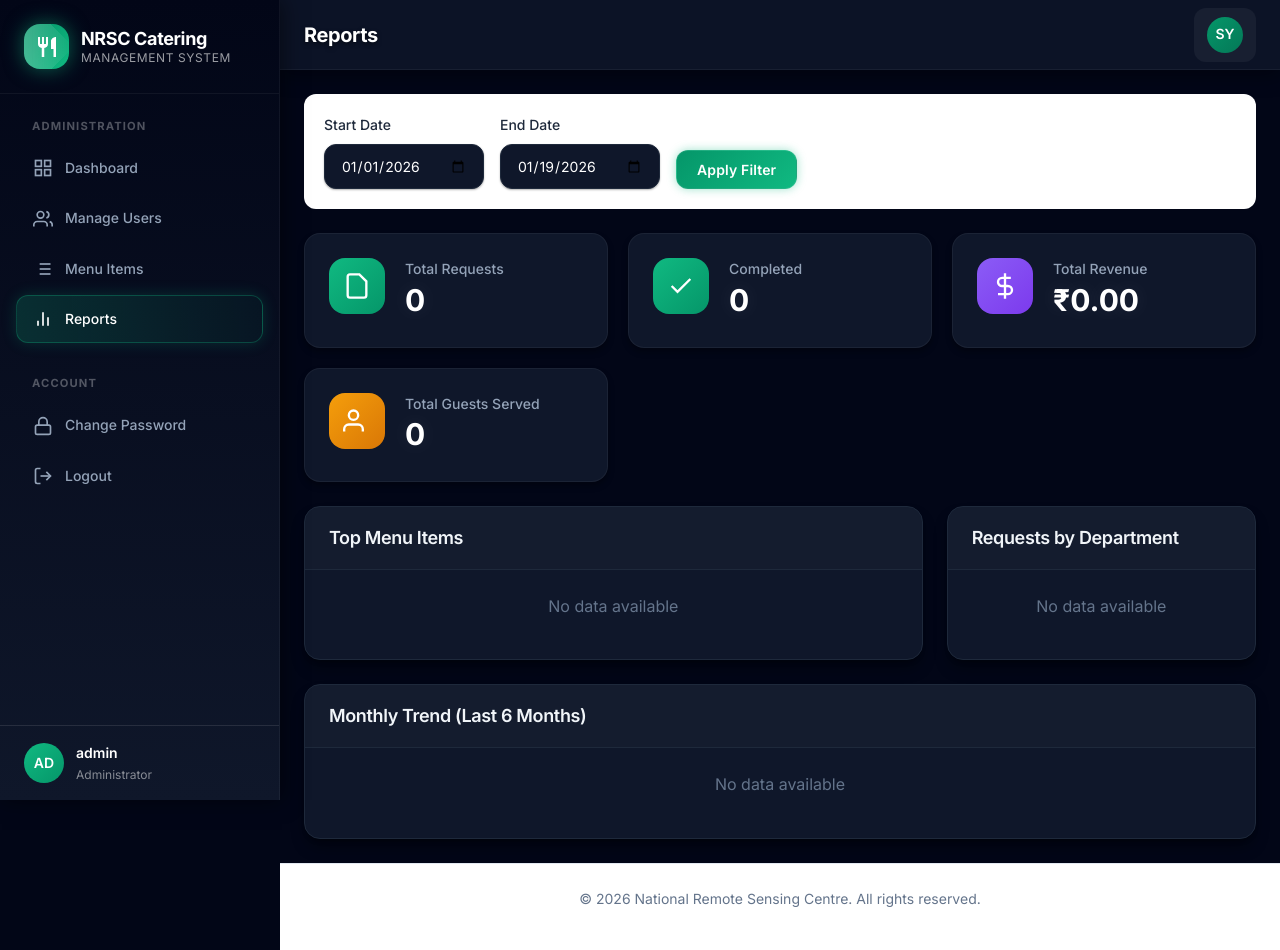
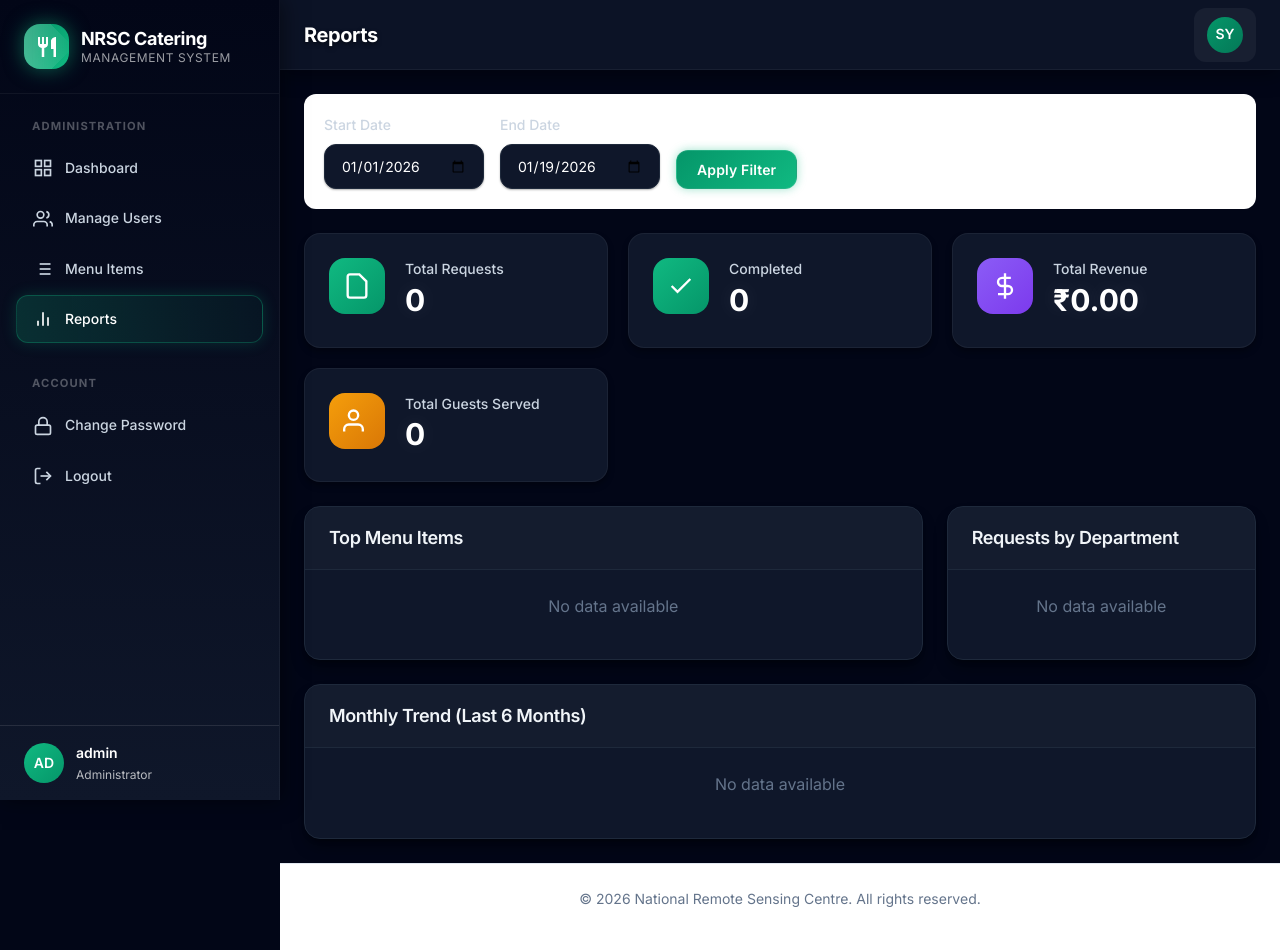
Before and after one commit to revanth05-tech/Nrsc_catering_System, a PHP site: page /catering_system/admin/reports.php in a window 1280 px wide. Run offline with PHP 8.4, Linux system fonts and the light colour scheme; a user stored in the database is signed in; data comes from the database, SQL or seed files in the repository; data that the repository does not hold is empty.

Commit message:
updated css

```diff
--- a/assets/css/dashboard.css
+++ b/assets/css/dashboard.css
@@ -121,7 +121,7 @@
     align-items: center;
     gap: var(--spacing-3);
     padding: var(--spacing-3) var(--spacing-4);
-    color: var(--gray-400);
+    color: var(--gray-300);
     text-decoration: none;
     font-size: var(--text-sm);
     font-weight: 500;
@@ -201,7 +201,7 @@
 }
 
 .sidebar-user-role {
-    color: rgba(255, 255, 255, 0.5);
+    color: rgba(255, 255, 255, 0.7);
     font-size: var(--text-xs);
 }
 
@@ -271,7 +271,7 @@
     border: 1px solid transparent;
     border-radius: var(--radius-lg);
     cursor: pointer;
-    color: var(--gray-400);
+    color: var(--gray-300);
     transition: all var(--transition-fast);
 }
 
@@ -432,7 +432,7 @@
 
 .stat-label {
     font-size: var(--text-sm);
-    color: var(--gray-400);
+    color: var(--gray-300);
     margin-bottom: var(--spacing-1);
     font-weight: 500;
 }
@@ -524,7 +524,7 @@
 
 .section-link {
     font-size: var(--text-sm);
-    color: var(--primary-600);
+    color: var(--accent-400);
     text-decoration: none;
     font-weight: 500;
 }
--- a/assets/css/main.css
+++ b/assets/css/main.css
@@ -180,13 +180,13 @@ p {
 }
 
 a {
-    color: var(--primary-600);
+    color: var(--accent-400);
     text-decoration: none;
     transition: color var(--transition-fast);
 }
 
 a:hover {
-    color: var(--primary-700);
+    color: var(--accent-300);
 }
 
 /* ============================================
@@ -196,7 +196,7 @@ label {
     display: block;
     font-weight: 500;
     font-size: var(--text-sm);
-    color: var(--gray-700);
+    color: var(--gray-300);
     margin-bottom: var(--spacing-2);
 }
 
@@ -233,7 +233,7 @@ textarea:focus {
 
 input::placeholder,
 textarea::placeholder {
-    color: var(--gray-500);
+    color: var(--gray-400);
 }
 
 select {
@@ -692,7 +692,7 @@ tbody tr:last-child td {
 }
 
 .text-primary {
-    color: var(--primary-600);
+    color: var(--primary-400);
 }
 
 .text-success {
```
